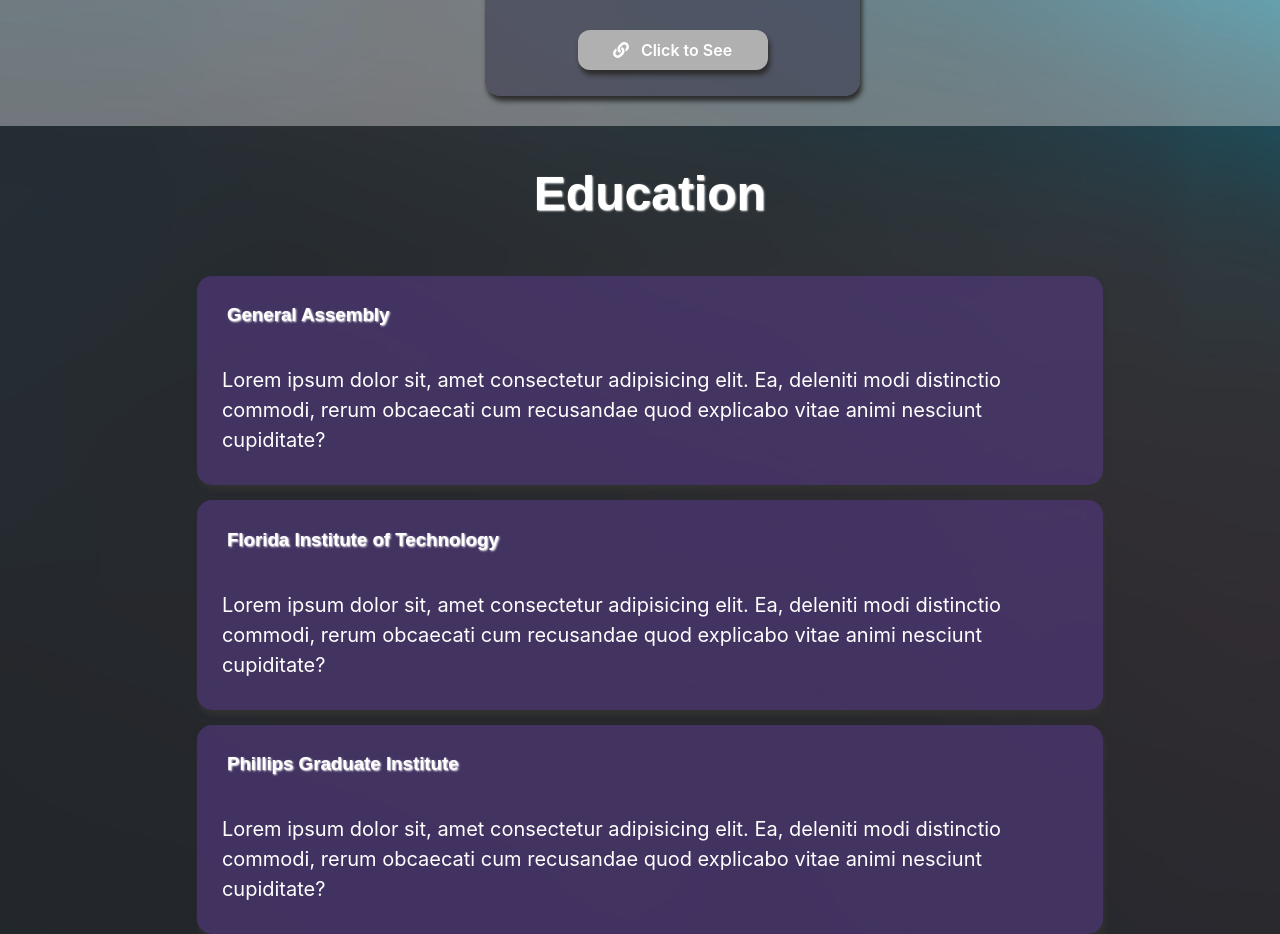
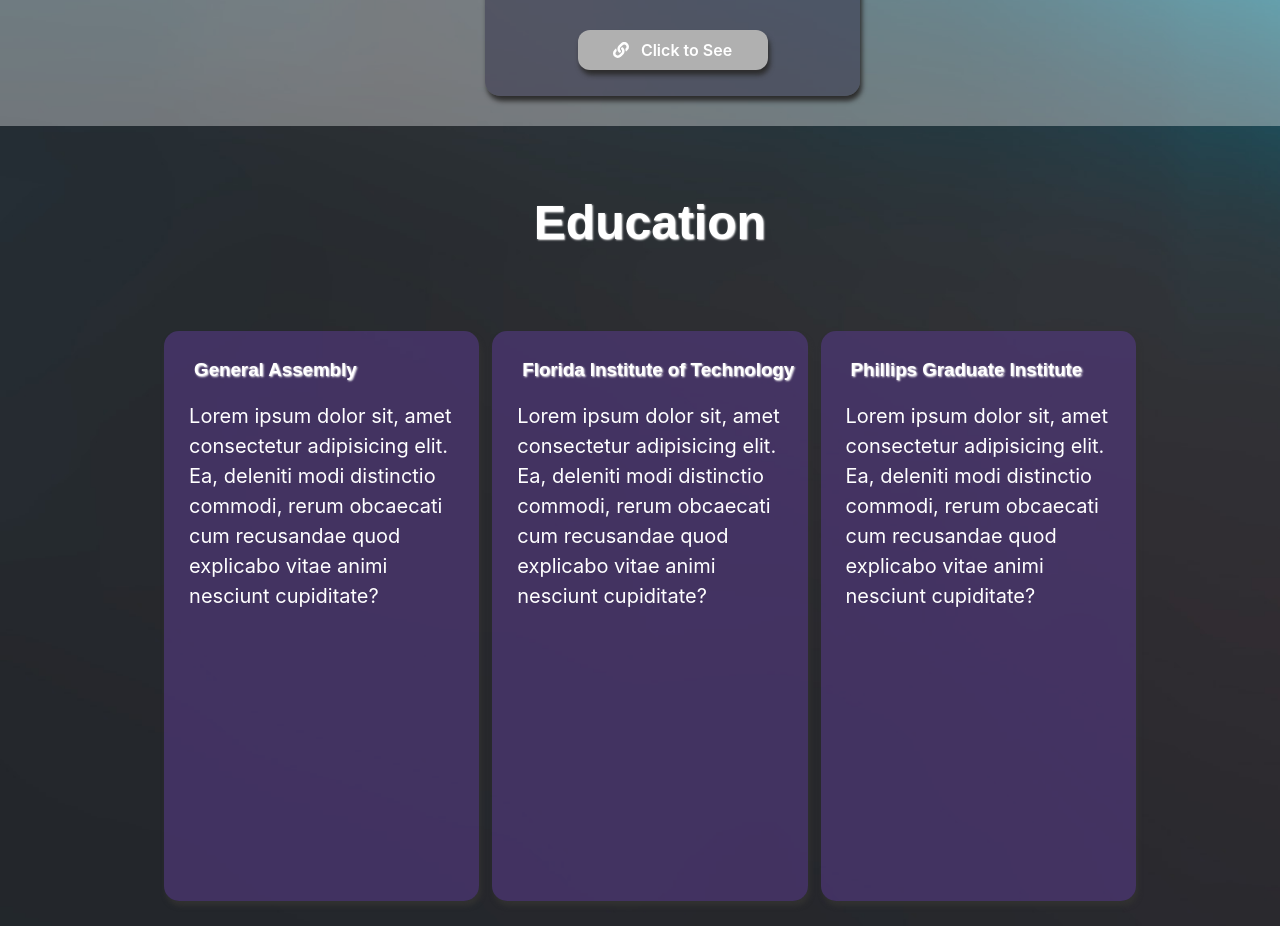
Before and after one commit to ccrisolo/ceds-portfolio, a React (Create React App) app: page / in a window 1280 px wide. Shown: the part 2300-3234 px from the top of the page. Built offline with nearby package versions, Linux system fonts and the light colour scheme.

Commit message:
adds media query for education tile at min-width 900pxs

```diff
--- a/src/Pages/Education/EducationPage.css
+++ b/src/Pages/Education/EducationPage.css
@@ -1,10 +1,10 @@
 /* mobile first layout */
+.title-container {
+    margin-top: 3%;
+}
+
 .education-container {
-    /* display: flex; */
-    /* flex-direction: column; */
-    /* align-items: center; */
     grid-column: 2/3;
-    /* gap: 25px; */
 }
 .section-title {
     display: flex;
@@ -38,14 +38,18 @@
 }
 
 /* media queries */
-@media (min-width: 1100px) {
+@media (min-width: 900px) {
     .title-container {
         grid-column: 2/3;
     }
 
+    .education-container {
+        display: flex;
+    }
+
     .education-tile {
         width: 90%;
-        display: flex;
-        flex-direction: column;
+        height: 550px;
+
     }
 }
```
